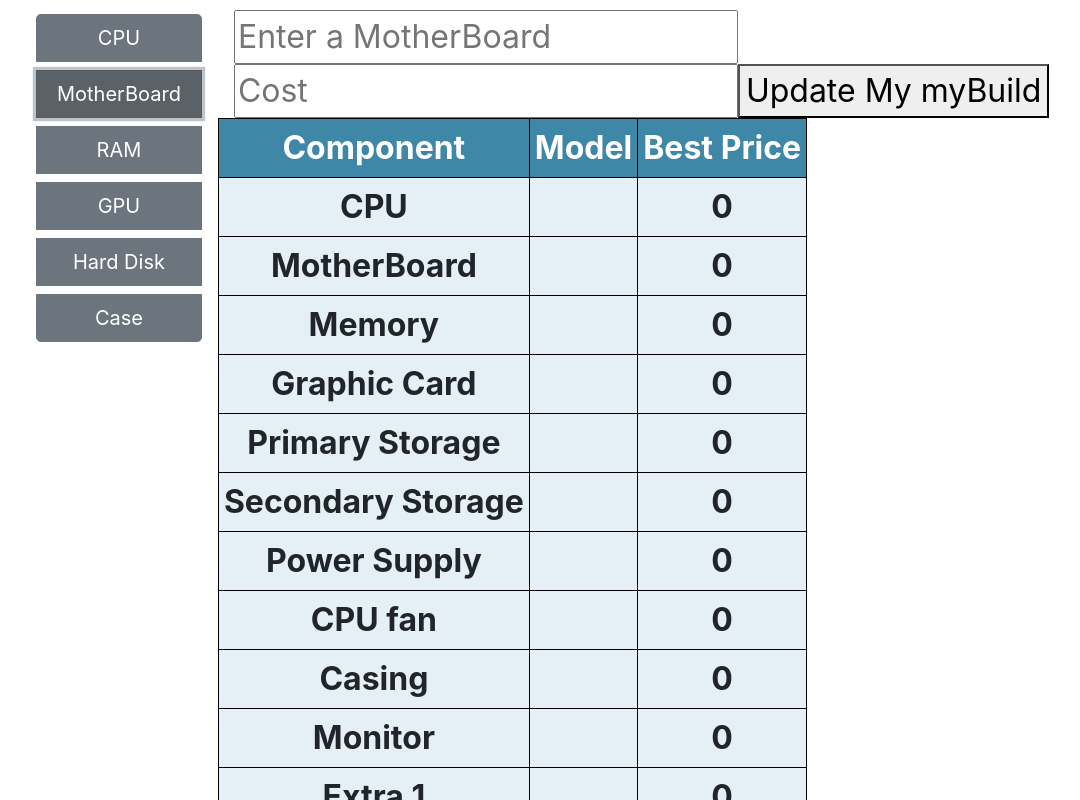
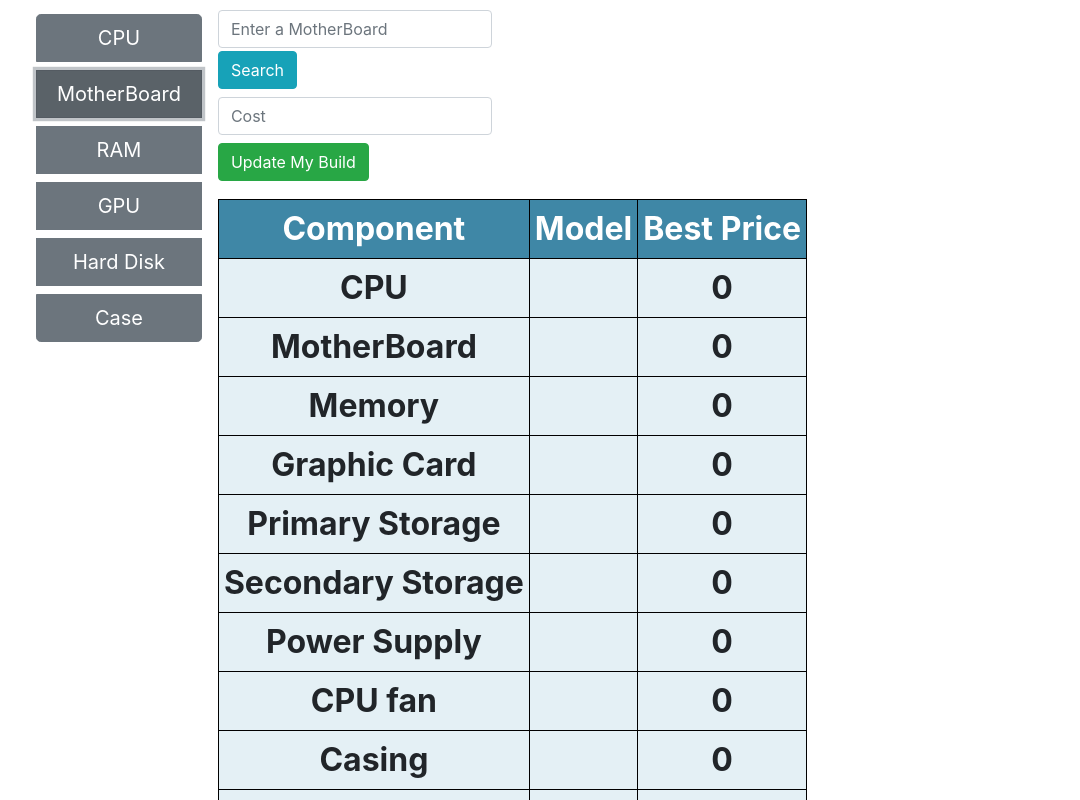
Before and after one commit to ali1129js/buildrig-app, a React (Create React App) app: page / in a window 1280 px wide. Both pictures are taken after a click on the button "MotherBoard". Shown: the top 800 px of the page, without its empty margins (63-1143 px from the left). Built offline with nearby package versions, Linux system fonts and the light colour scheme.

Commit message:
adding components

```diff
--- a/src/components/assemble/Hdd.js
+++ b/src/components/assemble/Hdd.js
@@ -2,13 +2,14 @@
  * @Author: Ali
  * @Date:   2020-06-06T13:45:02+02:00
  * @Last modified by:   Ali
- * @Last modified time: 2020-06-06T13:57:49+02:00
+ * @Last modified time: 2020-06-09T15:22:11+02:00
  */
 import React, { useState } from "react";
 
 const Hdd = ({ updateBuild }) => {
   const [brand, setHdd] = useState("");
   const [cost, setCost] = useState("");
+
   const handleSubmit = e => {
     e.preventDefault();
     let item = { brand, cost };
@@ -16,25 +17,29 @@ const Hdd = ({ updateBuild }) => {
     setHdd("");
     setCost("");
   };
+
   return (
     <div className="cpu">
+      <div className="input-group mb-3">
         <form onSubmit={handleSubmit}>
           <input
             type="text"
-          placeholder="Enter a Hard Disk"
-          className="ml-3"
+            placeholder="Primary Storage"
+            className="form-control"
             value={brand}
             onChange={e => setHdd(e.target.value)}
           />
+          <button className="btn btn-info mb-2">Search</button>
           <input
             type="text"
             placeholder="Cost"
-          className="ml-3"
+            className="form-control"
             value={cost}
             onChange={e => setCost(e.target.value)}
           />
-        <button> Update My myBuild</button>
+          <button className="btn btn-success"> Update My Build</button>
         </form>
+      </div>
     </div>
   );
 };
--- a/src/components/assemble/MotherBoard.js
+++ b/src/components/assemble/MotherBoard.js
@@ -2,13 +2,14 @@
  * @Author: Ali
  * @Date:   2020-06-02T13:45:42+02:00
  * @Last modified by:   Ali
- * @Last modified time: 2020-06-05T10:28:44+02:00
+ * @Last modified time: 2020-06-09T15:23:26+02:00
  */
 import React, { useState } from "react";
 
 const MotherBoard = ({ updateBuild }) => {
   const [brand, setMb] = useState("");
   const [cost, setCost] = useState("");
+
   const handleSubmit = e => {
     e.preventDefault();
     let item = { brand, cost };
@@ -16,25 +17,29 @@ const MotherBoard = ({ updateBuild }) => {
     setMb("");
     setCost("");
   };
+
   return (
     <div className="cpu">
+      <div className="input-group mb-3">
         <form onSubmit={handleSubmit}>
           <input
             type="text"
             placeholder="Enter a MotherBoard"
-          className="ml-3"
+            className="form-control"
             value={brand}
             onChange={e => setMb(e.target.value)}
           />
+          <button className="btn btn-info mb-2">Search</button>
           <input
             type="text"
             placeholder="Cost"
-          className="ml-3"
+            className="form-control"
             value={cost}
             onChange={e => setCost(e.target.value)}
           />
-        <button> Update My myBuild</button>
+          <button className="btn btn-success"> Update My Build</button>
         </form>
+      </div>
     </div>
   );
 };
--- a/src/components/assemble/Ram.js
+++ b/src/components/assemble/Ram.js
@@ -2,7 +2,7 @@
  * @Author: Ali
  * @Date:   2020-06-02T13:46:02+02:00
  * @Last modified by:   Ali
- * @Last modified time: 2020-06-05T10:28:49+02:00
+ * @Last modified time: 2020-06-09T15:24:11+02:00
  */
 import React, { useState } from "react";
 
@@ -17,25 +17,29 @@ const Ram = ({ updateBuild }) => {
     setRam("");
     setCost("");
   };
+
   return (
     <div className="cpu">
+      <div className="input-group mb-3">
         <form onSubmit={handleSubmit}>
           <input
             type="text"
-          placeholder="Enter a RAM"
-          className="ml-3"
+            placeholder="Enter a Memory"
+            className="form-control"
             value={brand}
             onChange={e => setRam(e.target.value)}
           />
+          <button className="btn btn-info mb-2">Search</button>
           <input
             type="text"
             placeholder="Cost"
-          className="ml-3"
+            className="form-control"
             value={cost}
             onChange={e => setCost(e.target.value)}
           />
-        <button> Update My myBuild</button>
+          <button className="btn btn-success"> Update My Build</button>
         </form>
+      </div>
     </div>
   );
 };
```
Lines whose indentation alone changed are shown as unchanged.
